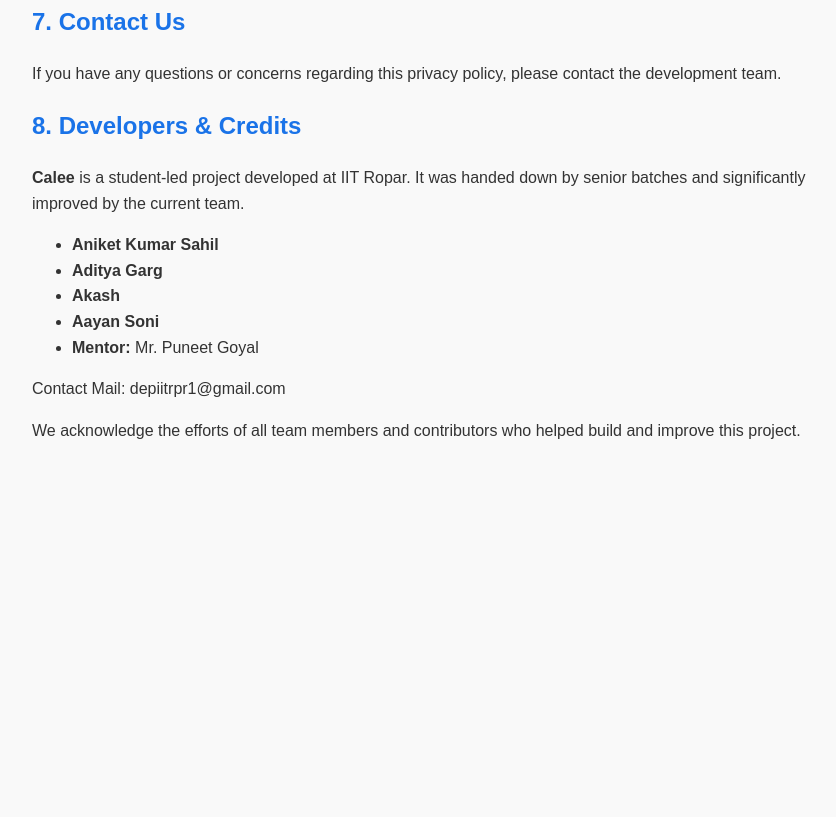
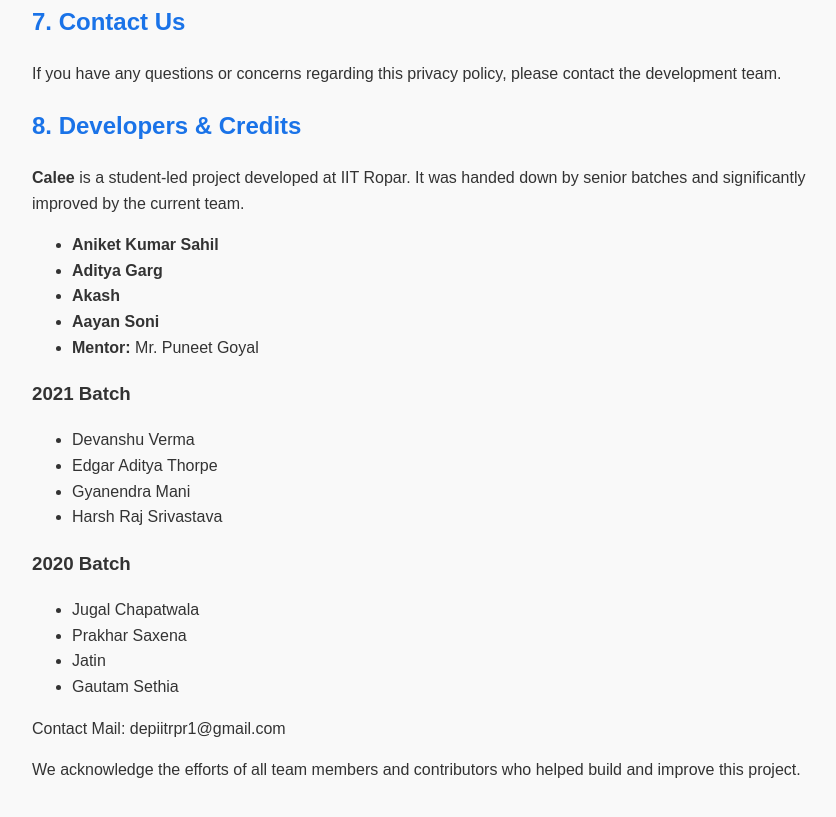
Before and after one commit to Adityagarg-github/calee-privacy-policy, a plain HTML site: page index.html in a window 1280 px wide. Shown: the part 1050-1867 px from the top of the page, without its empty margins (208-1044 px from the left). Before the commit the page ends 1533 px from the top, so only its background shows below. Drawn offline with Linux system fonts and the light colour scheme.

Commit message:
Update index.html

```diff
--- a/index.html
+++ b/index.html
@@ -68,6 +68,23 @@
     <li><strong>Aayan Soni</strong></li>
     <li><strong>Mentor:</strong> Mr. Puneet Goyal</li>
   </ul>
+
+    <h3>2021 Batch</h3>
+  <ul>
+    <li>Devanshu Verma</li>
+    <li>Edgar Aditya Thorpe</li>
+    <li>Gyanendra Mani</li>
+    <li>Harsh Raj Srivastava</li>
+  </ul>
+
+    <h3>2020 Batch</h3>
+  <ul>
+    <li>Jugal Chapatwala</li>
+    <li>Prakhar Saxena</li>
+    <li>Jatin</li>
+    <li>Gautam Sethia</li>
+  </ul>
+
   <p>Contact Mail: depiitrpr1@gmail.com</p>
   <p>We acknowledge the efforts of all team members and contributors who helped build and improve this project.</p>
 
```
